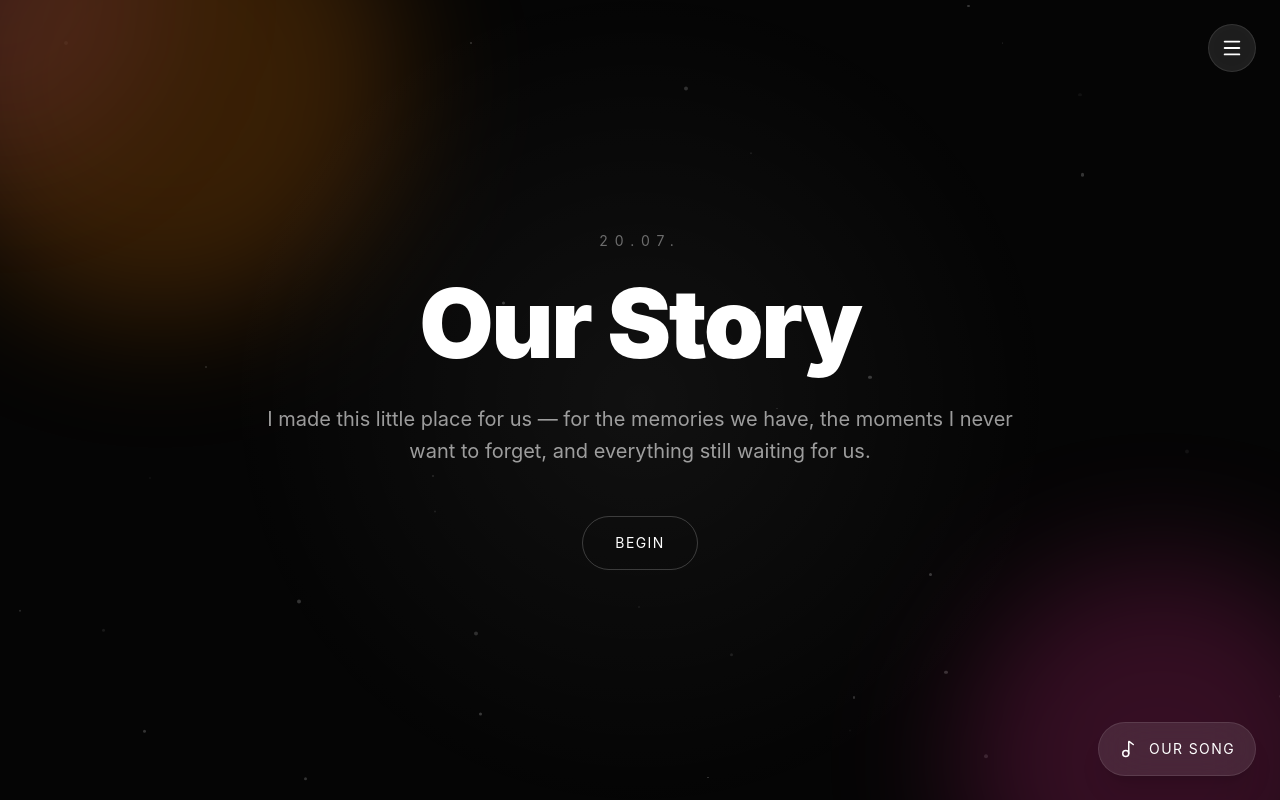
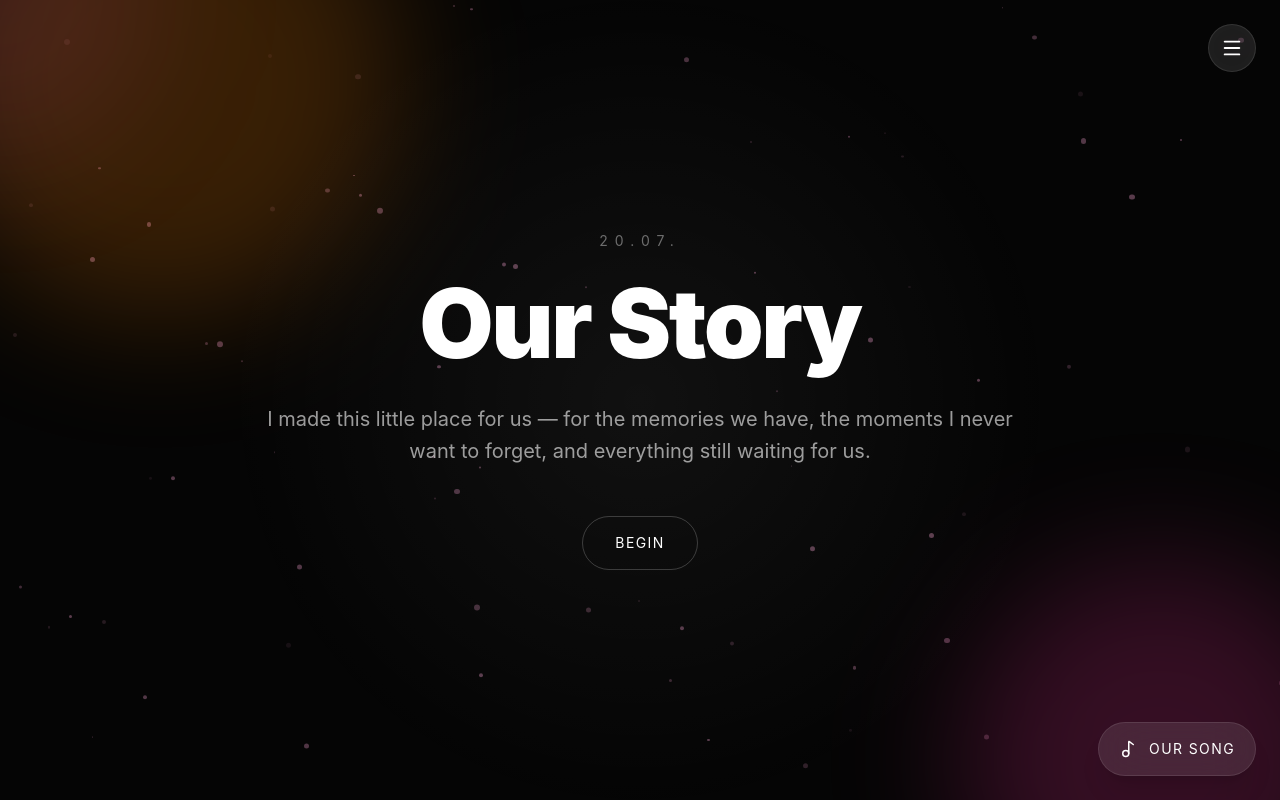
Before and after one commit to lucasteigleder/our-story, a React (Vite) app: page / in a window 1280 px wide. Shown: the top 800 px of the page. Built offline with nearby package versions, Linux system fonts and the light colour scheme; a web font is replaced by a local one.

Commit message:
more movement from particles

```diff
--- a/src/App.jsx
+++ b/src/App.jsx
@@ -32,11 +32,11 @@ const videos = [
 ]
 
 
-const particles = Array.from({ length: 35 }, (_, index) => ({
+const particles = Array.from({ length: 80 }, (_, index) => ({
   id: index,
   left: Math.random() * 100,
   top: Math.random() * 100,
-  size: Math.random() * 3 + 1,
+  size: Math.random() * 5 + 1,
   duration: Math.random() * 8 + 6,
 }))
 
@@ -141,7 +141,7 @@ function App() {
         {particles.map((particle) => (
           <motion.span
             key={particle.id}
-            className="absolute rounded-full bg-white/30"
+            className="absolute rounded-full bg-pink-300/50"
             style={{
               left: `${particle.left}%`,
               top: `${particle.top}%`,
@@ -150,7 +150,7 @@ function App() {
             }}
             animate={{
               opacity: [0.15, 0.7, 0.15],
-              y: [0, -20, 0],
+              y: [0, -60, 0],
             }}
             transition={{
               duration: particle.duration,
```
